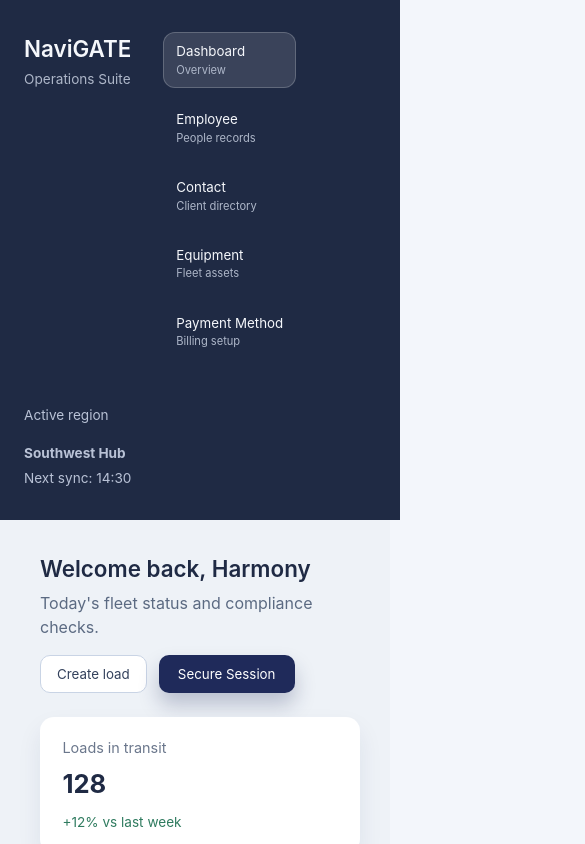
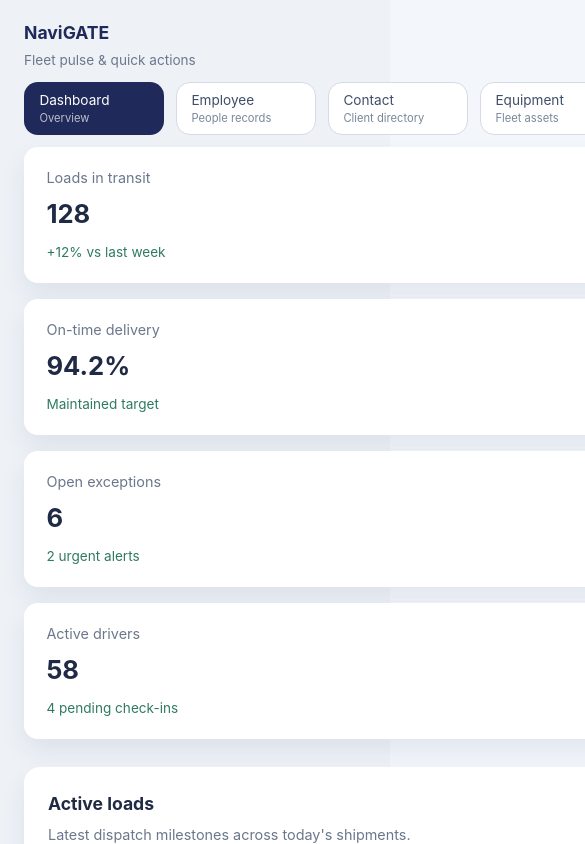
Before and after one commit to aniket28021993/Navigate, a React (Vite) app in the folder Gradient.Navigate/Navigate/navigate.client/: page / in a window 390 px wide. Both pictures are taken after typing "name@example.com", "Sample123" into the empty fields and a click on the button "Login". Shown: the top 844 px of the page, 585 px wide, since content can reach past the window. Built offline with nearby package versions, Linux system fonts and the light colour scheme.

Commit message:
Improve responsive layouts

```diff
--- a/Gradient.Navigate/Navigate/navigate.client/src/App.css
+++ b/Gradient.Navigate/Navigate/navigate.client/src/App.css
@@ -365,6 +365,77 @@
   flex-direction: column;
 }
 
+.app-shell__mobile-header {
+  display: none;
+  justify-content: space-between;
+  align-items: center;
+  padding: 1.25rem 1.5rem 0.75rem;
+  gap: 1rem;
+}
+
+.app-shell__mobile-title {
+  margin: 0;
+  font-size: 1.1rem;
+  font-weight: 700;
+  color: #1f2a5a;
+}
+
+.app-shell__mobile-subtitle {
+  display: block;
+  font-size: 0.85rem;
+  color: #6b778c;
+  margin-top: 0.2rem;
+}
+
+.app-shell__mobile-action {
+  border: none;
+  background: #1f2a5a;
+  color: #ffffff;
+  padding: 0.55rem 0.9rem;
+  border-radius: 999px;
+  font-size: 0.85rem;
+  font-weight: 600;
+  cursor: pointer;
+  box-shadow: 0 10px 18px rgba(31, 42, 90, 0.2);
+}
+
+.app-shell__mobile-nav {
+  display: none;
+  padding: 0 1.5rem 0.75rem;
+  gap: 0.75rem;
+  overflow-x: auto;
+}
+
+.app-shell__mobile-link {
+  border: 1px solid #d4dbe7;
+  background: #ffffff;
+  padding: 0.55rem 0.9rem;
+  border-radius: 14px;
+  font-size: 0.85rem;
+  color: #3f4d68;
+  display: flex;
+  flex-direction: column;
+  gap: 0.2rem;
+  min-width: 140px;
+  flex: 0 0 auto;
+  text-align: left;
+}
+
+.app-shell__mobile-link small {
+  font-size: 0.7rem;
+  color: #7a869b;
+}
+
+.app-shell__mobile-link--active {
+  background: #1f2a5a;
+  color: #ffffff;
+  border-color: transparent;
+}
+
+.app-shell__mobile-link--active small {
+  color: rgba(255, 255, 255, 0.7);
+}
+
 .app-shell__header {
   padding: 2rem 2.5rem 1.5rem;
   display: flex;
@@ -702,6 +773,7 @@
   flex-direction: column;
   padding: 0.5rem 1.25rem 1.5rem;
   gap: 0.65rem;
+  overflow-x: auto;
 }
 
 .management-table__row {
@@ -712,6 +784,7 @@
   align-items: center;
   border-bottom: 1px solid #eef1f7;
   font-size: 0.9rem;
+  min-width: 960px;
 }
 
 .management-table__row--header {
@@ -746,10 +819,12 @@
 .management-table--contacts .management-table__row,
 .management-table--payments .management-table__row {
   grid-template-columns: repeat(5, minmax(140px, 1fr));
+  min-width: 760px;
 }
 
 .management-table--payments .management-table__row {
   grid-template-columns: minmax(180px, 1.2fr) repeat(3, minmax(120px, 1fr));
+  min-width: 720px;
 }
 
 .management-card__footer {
@@ -913,24 +988,130 @@
   .app-shell__sidebar {
     flex-direction: row;
     flex-wrap: wrap;
+    align-items: center;
+    gap: 1rem 2rem;
+  }
+
+  .app-shell__nav {
+    flex-direction: row;
+    flex-wrap: wrap;
+    gap: 0.75rem;
+  }
+
+  .app-shell__nav-item {
+    min-width: 160px;
   }
 }
 
 @media (max-width: 600px) {
+  .preview-shell__header {
+    padding: 1.25rem 1.5rem;
+  }
+
+  .preview-shell__content {
+    padding-bottom: 1.5rem;
+  }
+
   .auth-card {
-    padding: 2rem;
+    padding: 1.75rem;
+  }
+
+  .auth-page__form {
+    padding: 2rem 1.5rem;
+  }
+
+  .auth-page__visual {
+    display: none;
+  }
+
+  .auth-links {
+    flex-direction: column;
+    align-items: flex-start;
   }
 
   .app-shell__header {
-    flex-direction: column;
+    display: none;
+  }
+
+  .app-shell__sidebar {
+    display: none;
+  }
+
+  .app-shell__mobile-header {
+    display: flex;
+  }
+
+  .app-shell__mobile-nav {
+    display: flex;
+  }
+
+  .app-shell__main {
+    padding: 0 1.5rem 2rem;
   }
 
   .data-table__row {
     grid-template-columns: 1fr;
     gap: 0.25rem;
+    padding: 0.75rem;
+    border: 1px solid #e3e8f2;
+    border-radius: 12px;
+    background: #f7f9fd;
   }
 
   .data-table__row span {
     font-size: 0.85rem;
   }
+
+  .data-table__row--header {
+    display: none;
+  }
+
+  .management {
+    padding: 1.5rem;
+  }
+
+  .management__header h2 {
+    font-size: 1.25rem;
+  }
+
+  .management-view__header {
+    flex-direction: column;
+    align-items: flex-start;
+  }
+
+  .management-view__header h2 {
+    font-size: 1.5rem;
+  }
+
+  .management-view__logo {
+    text-align: left;
+  }
+
+  .management-card__toolbar {
+    flex-direction: column;
+    align-items: stretch;
+  }
+
+  .management-card__search {
+    min-width: 100%;
+  }
+
+  .dashboard__stats {
+    grid-template-columns: 1fr;
+  }
+
+  .dashboard__grid,
+  .dashboard__grid--secondary {
+    grid-template-columns: 1fr;
+  }
+
+  .data-card__header {
+    flex-direction: column;
+    align-items: flex-start;
+  }
+
+  .task-item {
+    flex-direction: column;
+    align-items: flex-start;
+  }
 }
--- a/Gradient.Navigate/Navigate/navigate.client/src/modules/shared/layout/AppShell.tsx
+++ b/Gradient.Navigate/Navigate/navigate.client/src/modules/shared/layout/AppShell.tsx
@@ -49,6 +49,30 @@ export function AppShell({
         </div>
       </aside>
       <div className="app-shell__content">
+        <div className="app-shell__mobile-header">
+          <div>
+            <p className="app-shell__mobile-title">NaviGATE</p>
+            <span className="app-shell__mobile-subtitle">Fleet pulse &amp; quick actions</span>
+          </div>
+          <button className="app-shell__mobile-action" type="button" onClick={() => onHeaderAction?.('Create load')}>
+            Create load
+          </button>
+        </div>
+        {navigationLinks.length ? (
+          <nav className="app-shell__mobile-nav">
+            {navigationLinks.map((item) => (
+              <button
+                key={item.key}
+                className={`app-shell__mobile-link${activeNavigationKey === item.key ? ' app-shell__mobile-link--active' : ''}`}
+                type="button"
+                onClick={() => onNavigationSelect?.(item.key)}
+              >
+                <span>{item.label}</span>
+                {item.description ? <small>{item.description}</small> : null}
+              </button>
+            ))}
+          </nav>
+        ) : null}
         <header className="app-shell__header">
           <div>
             <p className="app-shell__title">Welcome back, Harmony</p>
```
